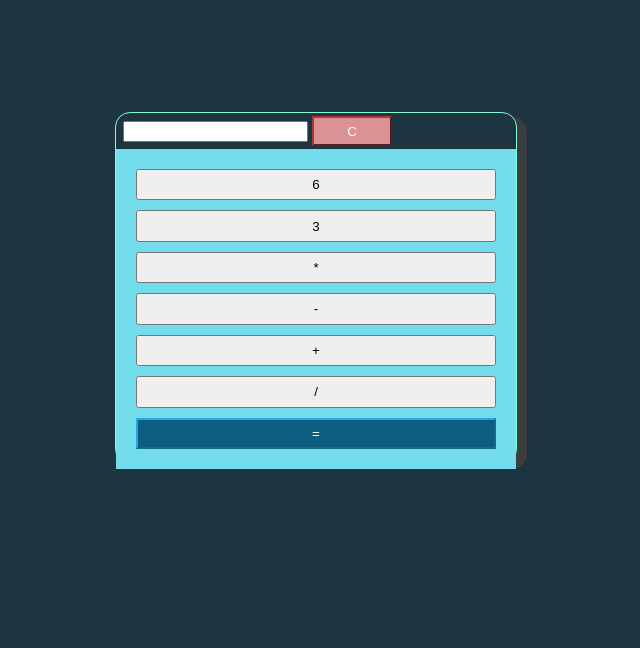
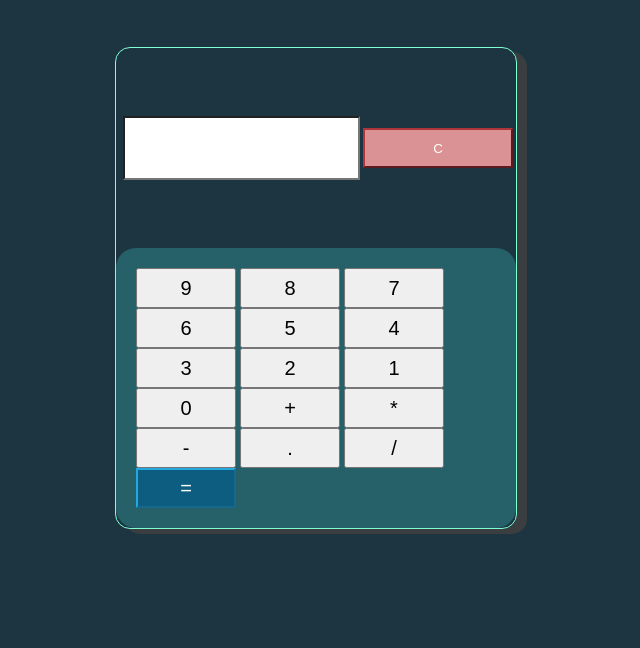
Before and after one commit to JoshOmondi/Week2-Assessment, a plain HTML site: page index.html in a window 1280 px wide. Shown: the part 152-800 px from the top of the page, without its empty margins (324-964 px from the left). Drawn offline with Linux system fonts and the light colour scheme.

Commit message:
made some changes

```diff
--- a/index.html
+++ b/index.html
@@ -22,13 +22,22 @@
             </tr>
         </table>
         <div class="keys">
+            <input type="button" value="9" class="button" onClick="display('9')"></input>
+            <input type="button" value="8" class="button" onClick="display('8')"></input>
+            <input type="button" value="7" class="button" onClick="display('7')"></input>
             <input type="button" value="6" class="button" onClick="display('6')"></input>
+            <input type="button" value="5" class="button" onClick="display('5')"></input>
+            <input type="button" value="4" class="button" onClick="display('4')"></input>
             <input type="button" value="3" class="button" onClick="display('3')"></input>
-             <input type="button" value="*" class="operator" onClick="display('*')"></input>
-             <input type="button" value="-" class="operator" onClick="display('-')"></input>
-             <input type="button" value="+" class="operator" onClick="display('+')"></input>
-             <input type="button" value="/" class="operator" onClick="display('/')"></input>
-             <input type="button" value= "=" class="button equal-sign" onClick="solve()"></input>
+            <input type="button" value="2" class="button" onClick="display('2')"></input>
+            <input type="button" value="1" class="button" onClick="display('1')"></input>
+            <input type="button" value="0" class="button" onClick="display('0')"></input>
+            <input type="button" value="+" class="operator" onClick="display('+')"></input>
+            <input type="button" value="*" class="operator" onClick="display('*')"></input>
+            <input type="button" value="-" class="operator" onClick="display('-')"></input>
+            <input type="button" value="." class="button" onClick="display('.')"></input>
+            <input type="button" value="/" class="operator" onClick="display('/')"></input>
+            <input type="button" value= "=" class="button equal-sign" onClick="solve()"></input>
         </div>
     </div>
 
--- a/style.css
+++ b/style.css
@@ -12,23 +12,28 @@ body{
     left: 50%;
     transform: translate(-50%, -50%);
     width: 400px;
-    height: 350px;
+    max-height: 550px;
     border-color: aquamarine;
 
 }
 h1{
     display: flex;
     justify-content: center;
-    margin-top: 100px;
+    margin-top: 40px;
     color: #b9b8b8;
 }
 .keys{
-    display: grid;
-    grid-gap: 10px;
     padding: 20px;
     margin:auto;
-    background-color: #74ddeb;
-    height: 80%;
+    background-color: #266068;
+    height: 100%;
+    border-radius: 20px;
+}
+.keys > input{
+    width: 100px;
+    height: 40px;
+    font-size: 20px;
+
 }
 .equal-sign {
     background-color: #0d5d80;
@@ -43,25 +48,28 @@ h1{
     background-color: #db9294;
     border-color: #b0353a;
     color: #fff;
-    width: 80px;
-    height: 30px;
+    width: 150px;
+    height: 40px;
 
 }
 
 .clear:hover {
     background-color: #f3050d;
 }
-screen{
+.screen{
 
-    background-color:rgb(155, 215, 230);
-    justify-content: left;
+    background-color:white;
+    display: grid;
+    grid-template-areas: (4, 1fr);
     color: black;
-    font-size: medium;
-    width: 70%;
-    height: 40%;
+    font-size: 25px;
+    width: 60%;
+    height: 30%;
     cursor: default;
-    padding: 25px;
     padding-left: 38%;
     margin: auto;
-    margin-bottom: 12px;
 }
+table{
+    height: 25vh;
+    width: 400px;
+}
```
Also changed, not shown: calc.js (line endings or trailing spaces).
